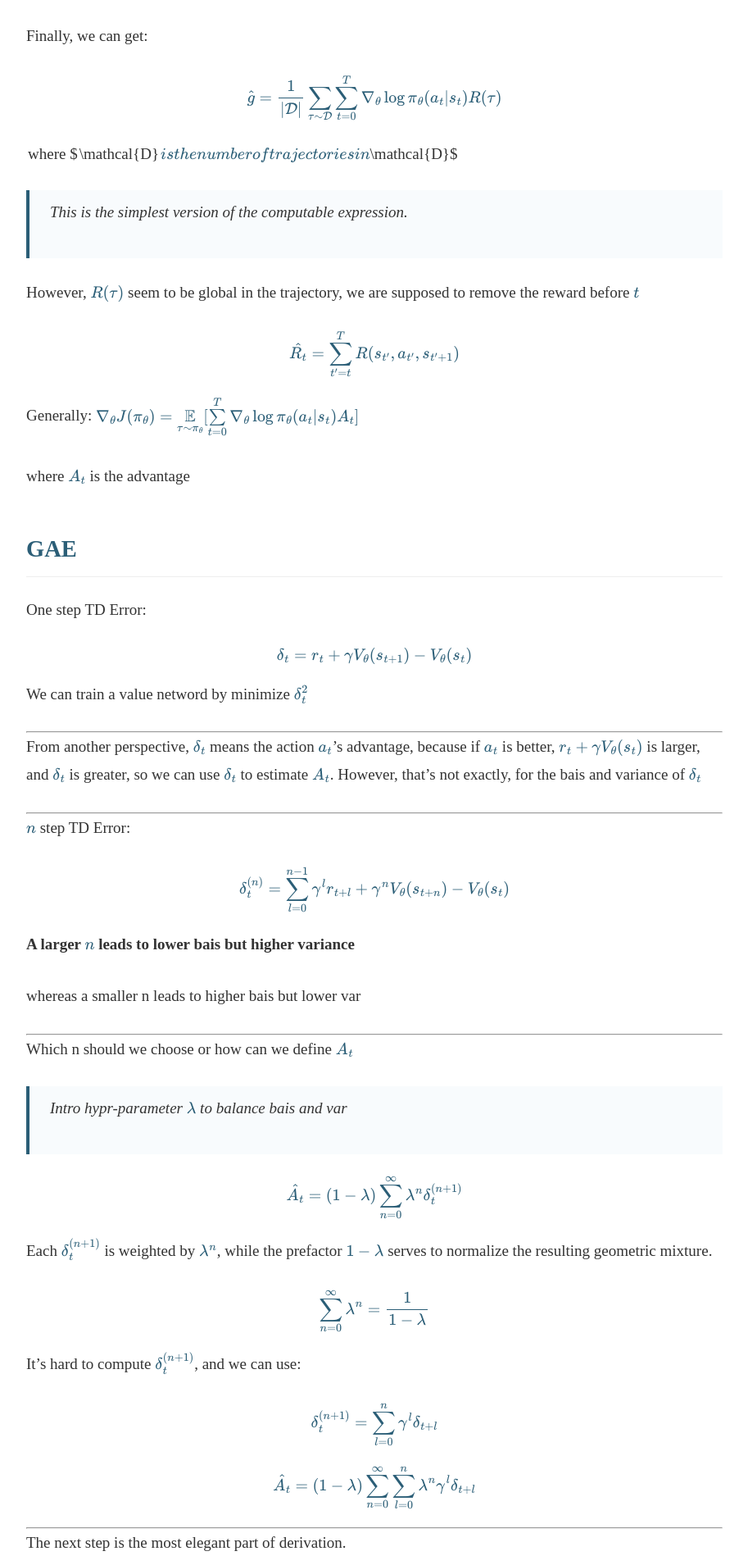
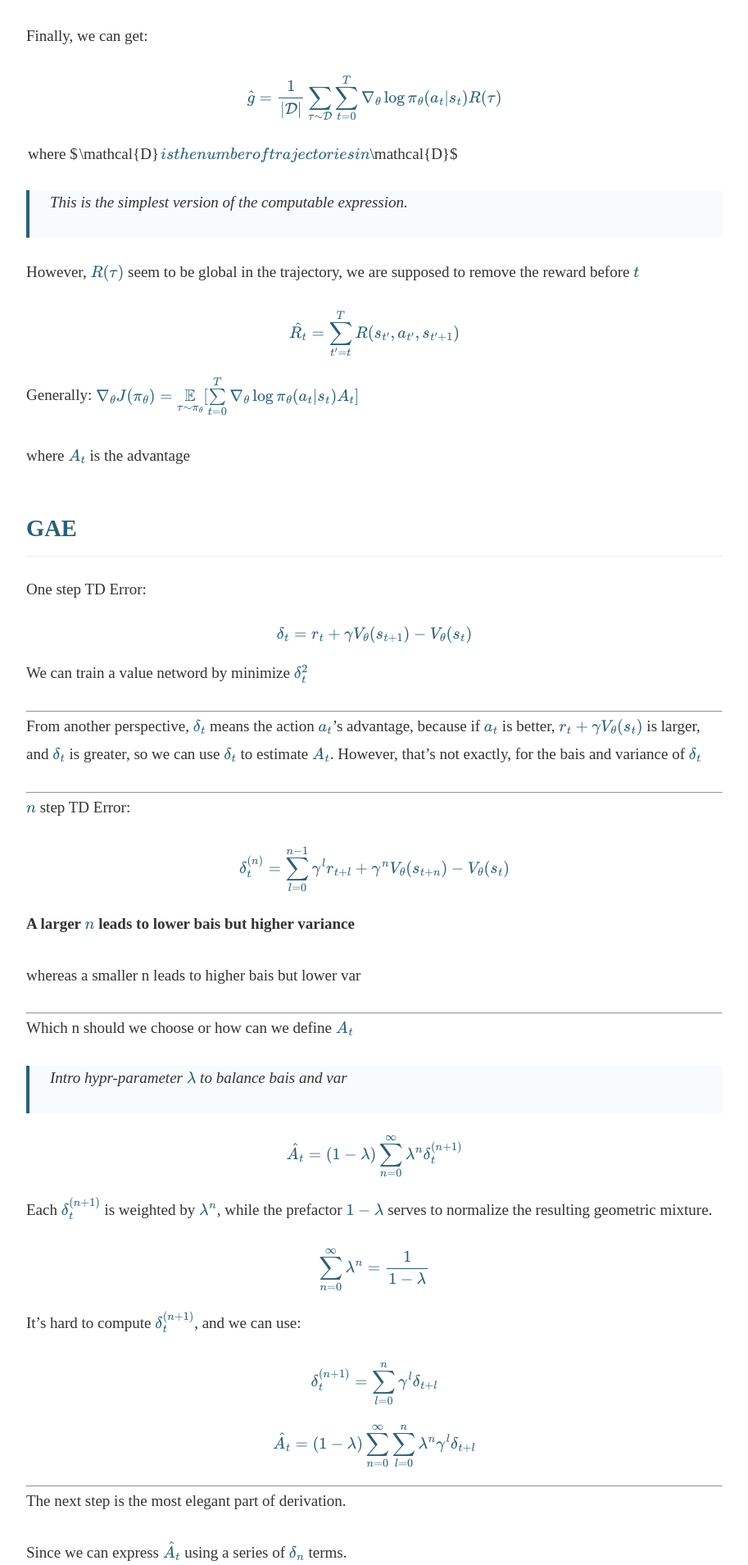
Before and after one commit to liangruogu/liangruogu.github.io, a Jekyll site: the page built from _posts/2025-12-01-PPO.md, in a window 1280 px wide. Shown: the part 932-2841 px from the top of the page at 82% size, without its empty margins (183-1096 px from the left). Built offline with Jekyll 4.4.1, drawn with Linux system fonts in a browser that asks for light colours.

Commit message:
line height

```diff
--- a/_layouts/default.html
+++ b/_layouts/default.html
@@ -63,8 +63,9 @@
         .post-page p, .post-page ul, .post-page ol { text-align: left; margin-bottom: 1.5em; }
 
         .post-page blockquote {
-            border-left: 4px solid #2b5e77; padding: 10px 25px;
+            border-left: 4px solid #2b5e77; padding: 5px 25px;
             background: #f8fbfd; font-style: italic; margin: 25px 0;
+            line-height: 100%;
         }
         mjx-container { color: #2b5e77; font-size: 105% !important; }
 
```
